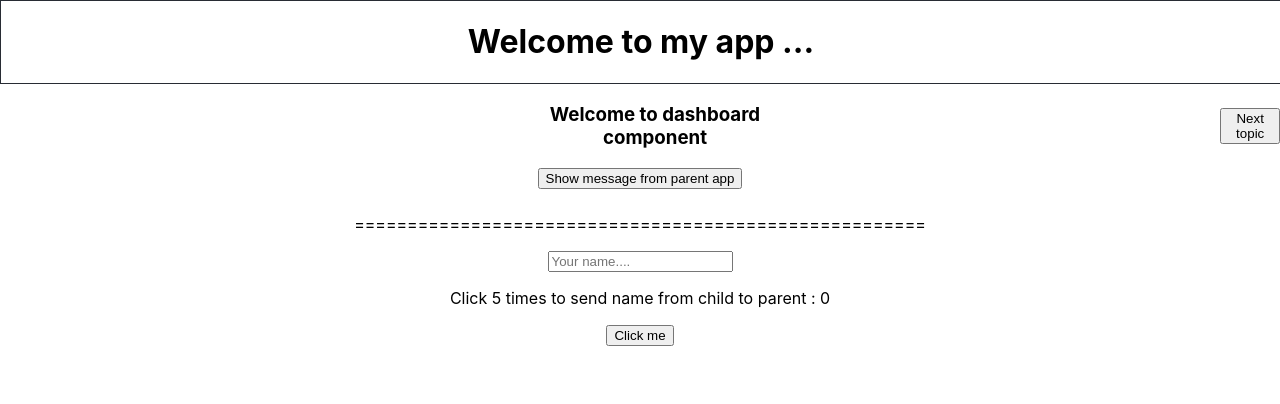
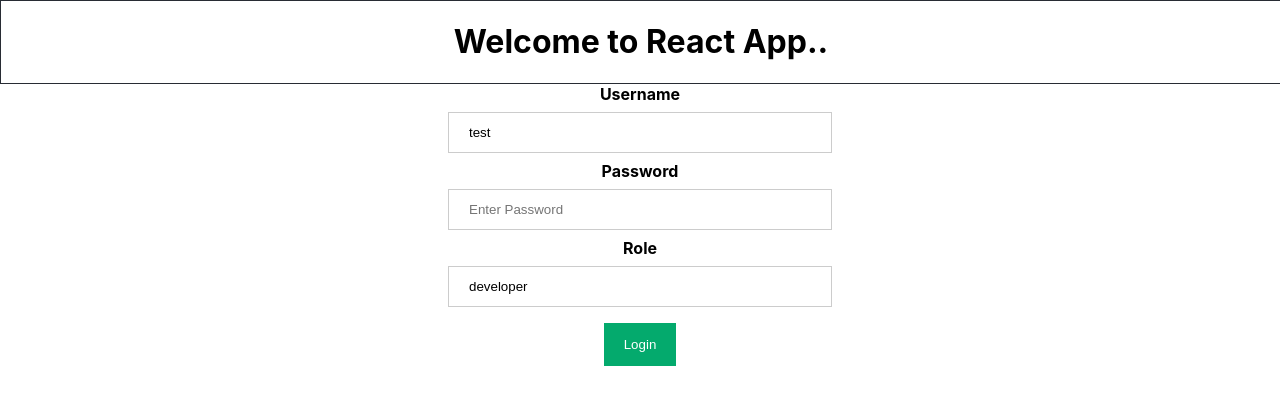
Before and after one commit to mayuriv-webonise/react-basics-learnings, a React (Create React App) app in the folder my-react-practice-app/: page / in a window 1280 px wide. Shown: the top 404 px of the page. Built offline with nearby package versions, Linux system fonts and the light colour scheme.

Commit message:
login page cotext api changes

```diff
--- a/my-react-practice-app/src/components/App.js
+++ b/my-react-practice-app/src/components/App.js
@@ -2,12 +2,14 @@ import { Route, Routes } from "react-router-dom";
 
 import Home from "./Home";
 import User from "./User";
+import Login from "./Login";
 
 function App() {
   return (
     <Routes>
-      <Route path='/' element={<Home/>} />
+      <Route path='/' element={<Login/>} />
       <Route path='user' element={<User/>} />
+      <Route path='home' element={<Home/>} />
     </Routes>
   );
 }
--- a/my-react-practice-app/src/components/Dashboard.js
+++ b/my-react-practice-app/src/components/Dashboard.js
@@ -38,7 +38,7 @@ function Dashboard(props) {
 
       <div style={{display: 'flex', alignItems: 'center'}}>
   <h3 style={{marginLeft: '42%'}}>Welcome to dashboard component</h3>
-  <button style={{marginLeft: '35%'}} onClick={()=>navigate("/user")}>Next topic</button>
+  <button style={{marginLeft: '35%', width: '10% !important'}} onClick={()=>navigate("/user")}>Next topic</button>
 </div>
 
         <button onClick={handleButtonClick}>Show message from parent app</button>
--- a/my-react-practice-app/src/components/Home.js
+++ b/my-react-practice-app/src/components/Home.js
@@ -3,12 +3,20 @@ import '../styles/App.css';
 import React from 'react';
 import Dashboard from './Dashboard';
 import User from './User';
-
+import { UserContext } from '../context/GlobalUserContext';
 
 function Home() {
   //used state hook
   const [childMessage, setChildMessage] = React.useState('');
   let message = "Have a good day!";
+
+
+
+  const {userName, role} = React.useContext(UserContext);
+
+
+
+
 
   //function expression for callback function(catch the data from child)
   const showName = (data) => {
@@ -20,7 +28,7 @@ function Home() {
     <div className="App">
       <div style={{ width: '100%', border: '1px solid #282c34' }}>
         <h1>Welcome to my app {childMessage}...</h1> {/* way to display state variable  */}
-
+        <p>Logged in User is {userName}</p>
       </div>
 
       {/* render child component  */}
--- /dev/null
+++ b/my-react-practice-app/src/components/Login.js
@@ -0,0 +1,64 @@
+import '../styles/App.css';
+import React, { useContext } from 'react';
+import {useNavigate} from "react-router-dom";
+
+
+
+export default function Login() {
+    const username = React.useRef("");
+    const password = React.useRef("");
+    const role = React.useRef("");
+
+
+    const navigate = useNavigate();
+
+    React.useEffect(() => {
+        username.current.value ='test';
+        role.current.value ='developer';
+      }, []);
+
+
+const handleClick = () =>{
+    navigate("/user")
+
+}
+
+    return (
+        <div className="App">
+            <div style={{ width: '100%', border: '1px solid #282c34' }}>
+                <h1>Welcome to React App..</h1> {/* way to display state variable  */}
+            </div>
+            <>
+                <div className="container">
+                    <label htmlFor="uname">
+                        <b>Username</b>
+                    </label><br/>
+                    <input ref={username} type="text" placeholder="Enter Username" name="uname" required="" /><br/>
+                    <label htmlFor="psw">
+                        <b>Password</b>
+                    </label><br/>
+                    <input
+                    ref={password}
+                        type="password"
+                        placeholder="Enter Password"
+                        name="psw"
+                        required=""
+                    /><br/>
+                    <label htmlFor="role">
+                        <b>Role</b>
+                    </label><br/>
+                    <input
+                    ref={role}
+                        type="text"
+                        placeholder="Enter Role"
+                        name="role"
+                        required=""
+                    /><br/>
+                    <button onClick={handleClick}>Login</button>
+
+                </div>
+
+            </>
+        </div>
+    );
+}
--- a/my-react-practice-app/src/components/User.js
+++ b/my-react-practice-app/src/components/User.js
@@ -2,16 +2,17 @@ import React from 'react';
 import '../styles/App.css';
 import '..';
 import axios from "axios";
+import {useNavigate} from "react-router-dom";
 
 function User(props) {
     const [dataArray, setDataArray] = React.useState([]);
     const [editClicked, setEditClicked] = React.useState(false);
     const [userObject, setUserObject] = React.useState({
-        id: '',firstname: '', lastname: '', companyname: '', role: '', about: '', email: ''
+        id: '', firstname: '', lastname: '', companyname: '', role: '', about: '', email: ''
     });
     let tableHeders = ['Firstname', 'Lastname', 'Companyname', 'Role', 'Gender', 'Email'];
 
-
+    const navigate = useNavigate();
 
     //UseEffect hook called whenever dependant state gets changed
     React.useEffect(() => {
@@ -42,49 +43,50 @@ function User(props) {
 
     const handleAddUser = (e) => {
         e.preventDefault();
-        if(editClicked){
+        if (editClicked) {
             setEditClicked(false);
             let tempData = dataArray;
-            tempData.map((item)=> {
-                if(item.id === userObject.id){
-                    item=Object.assign(item, userObject);
+            tempData.map((item) => {
+                if (item.id === userObject.id) {
+                    item = Object.assign(item, userObject);
                 }
             })
 
             setDataArray(tempData);
             setUserObject(
                 {
-                    id:'',firstname: '', lastname: '', companyname: '', role: '', about: 'M', email: ''
+                    id: '', firstname: '', lastname: '', companyname: '', role: '', about: 'M', email: ''
                 });
 
         } else {
-            let obj = {...userObject, id:Math.floor(Math.random() * 100)}
+            let obj = { ...userObject, id: Math.floor(Math.random() * 100) }
 
             setDataArray(dataArray => [...dataArray, userObject]);
             setUserObject(
                 {
-                    id:'',firstname: '', lastname: '', companyname: '', role: '', about: 'M', email: ''
+                    id: '', firstname: '', lastname: '', companyname: '', role: '', about: 'M', email: ''
                 });
         }
 
     }
     const handleEdit = (item) => (e) => {
         setEditClicked(true);
-      setUserObject(item);
+        setUserObject(item);
     }
-    const handleDelete = (id)  => {
+    const handleDelete = (id) => {
 
         setDataArray(() =>
             dataArray.filter(a =>
-              a.id !== id
+                a.id !== id
             )
-          );
+        );
     }
 
     return (
         <div className="App">
-            <div>
-                <h3>Welcome to User component</h3>
+            <div style={{ display: 'flex', alignItems: 'center' }}>
+                <h3 style={{ marginLeft: '42%' }}>Welcome to User component</h3>
+                <button style={{ marginLeft: '35%' }} onClick={() => navigate("/context")}>Next topic</button>
             </div>
             <form onSubmit={handleAddUser} style={{ border: '1px solid black', height: '3%', width: '100%', padding: '3px' }}>
                 <p>Add User</p>
@@ -140,8 +142,8 @@ function User(props) {
                                     <td>{item.role}</td>
                                     <td>{item.about}</td>
                                     <td>{item.email}</td>
-                                    <td><img className='editImg' src="./edit-icon.jpg" onClick={handleEdit(item)}/></td>
-                                    <td><img className='editImg' src="./delete-icon.png" onClick={() =>handleDelete(item.id)}/></td>
+                                    <td><img className='editImg' src="./edit-icon.jpg" onClick={handleEdit(item)} /></td>
+                                    <td><img className='editImg' src="./delete-icon.png" onClick={() => handleDelete(item.id)} /></td>
                                 </tr>
                             </tbody>
                         )
--- /dev/null
+++ b/my-react-practice-app/src/context/GlobalUserContext.js
@@ -0,0 +1,25 @@
+import { createContext , useState} from 'react';
+import User from '../components/User';
+import Dashboard from '../components/Dashboard';
+import Home from '../components/Home';
+import App from '../components/App';
+
+const AppContext = createContext();
+
+export function UserContext() {
+
+	const [ userName, setUserName ] = useState('test');
+    const [ role, setRole ] = useState('Developer');
+
+
+	return (
+		<div className="App">
+			<AppContext.Provider value={{ userName, role }}>
+                <App/>
+				<User />
+				<Dashboard />
+                <Home/>
+			</AppContext.Provider>
+		</div>
+	);
+}
--- a/my-react-practice-app/src/styles/App.css
+++ b/my-react-practice-app/src/styles/App.css
@@ -62,3 +62,21 @@ tr:nth-child(even) {
 .mr-10{
   margin-right: 10px;
 }
+input[type=text], input[type=password] {
+  width: 30%;
+  padding: 12px 20px;
+  margin: 8px 0;
+  display: inline-block;
+  border: 1px solid #ccc;
+  box-sizing: border-box;
+}
+
+button {
+  background-color: #04AA6D;
+  color: white;
+  padding: 14px 20px;
+  margin: 8px 0;
+  border: none;
+  cursor: pointer;
+
+}
```
